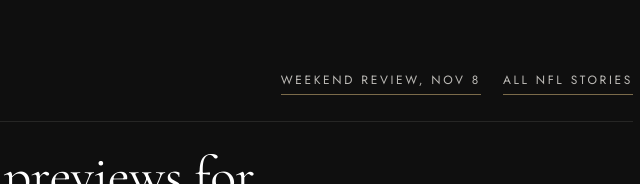
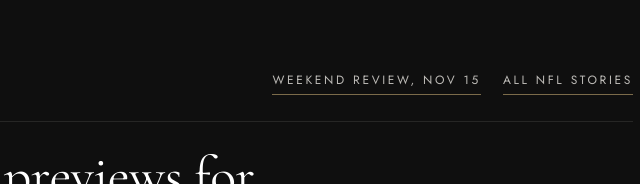
Before and after one commit to richdiskin/richdiskin-site, a plain HTML site: page thecoverwindow/index.html in a window 1280 px wide. Shown: the part 1858-2042 px from the top of the page, 543-1183 px from the left. Drawn offline with nearby package versions, Linux system fonts and the light colour scheme; no server answers.

Commit message:
Cover Window page: sync story links with stories.thecoverwindow.com

```diff
--- a/thecoverwindow/index.html
+++ b/thecoverwindow/index.html
@@ -263,7 +263,7 @@ footer{border-top:1px solid var(--line);padding:36px 0 calc(36px + env(safe-area
 <!-- sync:nfl:start -->
         <div class="slate-head">
           <h3 class="slate-title" id="nfl-title">NFL Week 10</h3>
-          <div class="slate-links"><a class="link" id="nfl-mmqb" href="https://stories.thecoverwindow.com/nfl/monday-morning-qb/2026-11-08/" target="_blank" rel="noopener"><span>Weekend review, Nov 8</span></a><a class="link" href="https://stories.thecoverwindow.com/nfl/" target="_blank" rel="noopener"><span>All NFL stories</span></a></div>
+          <div class="slate-links"><a class="link" id="nfl-mmqb" href="https://stories.thecoverwindow.com/nfl/monday-morning-qb/2026-11-15/" target="_blank" rel="noopener"><span>Weekend review, Nov 15</span></a><a class="link" href="https://stories.thecoverwindow.com/nfl/" target="_blank" rel="noopener"><span>All NFL stories</span></a></div>
         </div>
         <p class="section-line">Fanatic and Gambler previews for every Week 10 game, Thursday through Monday night.</p>
         <ul class="rows" id="nfl-rows" data-week="10">
```
